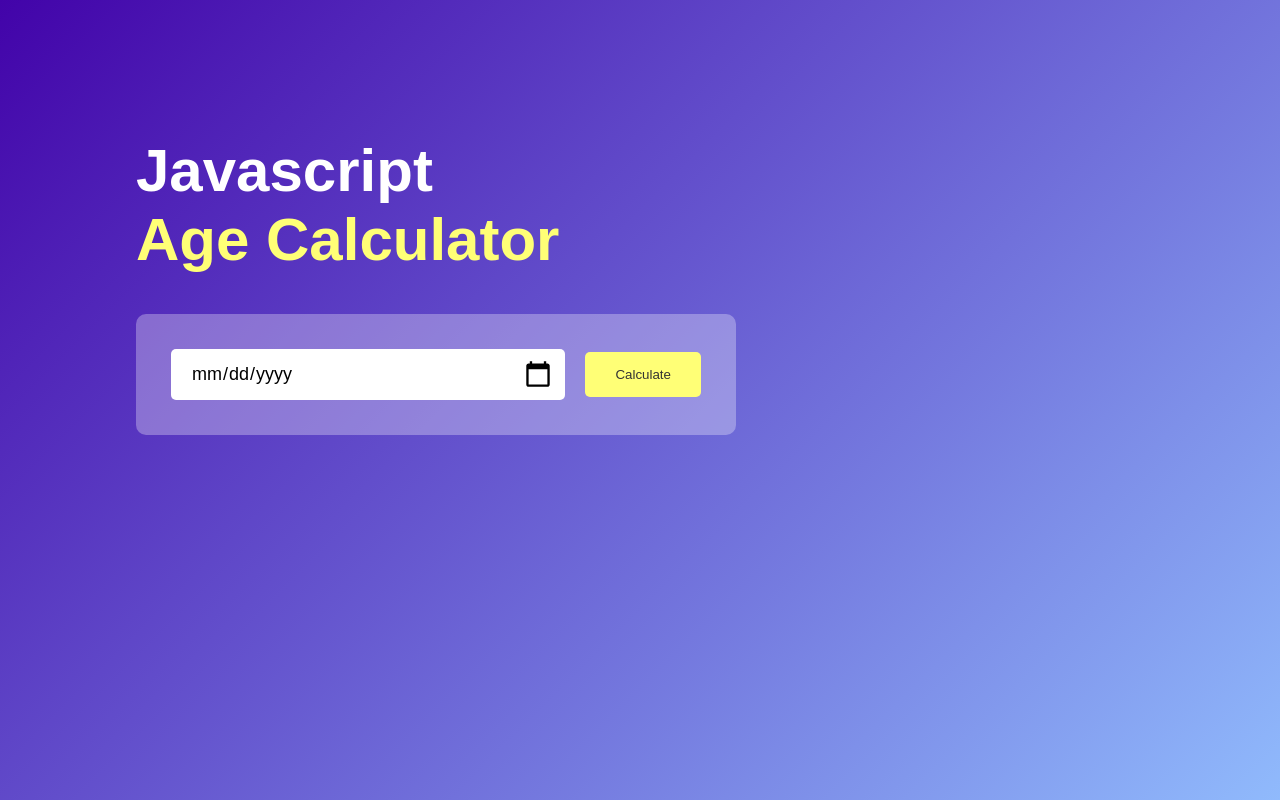
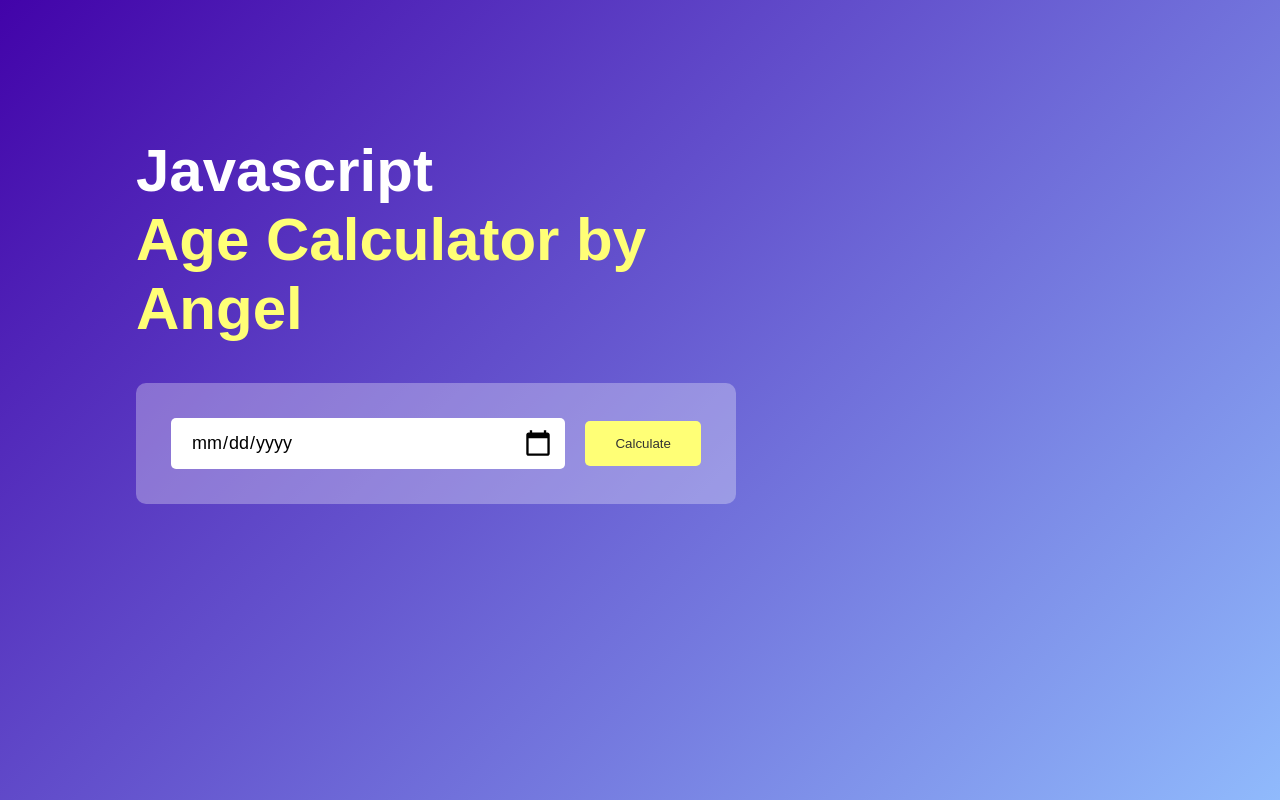
Before and after one commit to AngelMaile/Age-Calculator, a plain HTML site: page index.html in a window 1280 px wide. Drawn offline with Linux system fonts and the light colour scheme.

Commit message:
add author

```diff
--- a/index.html
+++ b/index.html
@@ -9,7 +9,7 @@
 <body>
 <div class="container">
     <div class="calculator">
-        <h1>Javascript<br><span>Age Calculator</span></h1>
+        <h1>Javascript<br><span>Age Calculator by Angel</span></h1>
         <div class="input-box">
             <input type="date" id="date">
             <button onclick="calculateAge()">Calculate</button>
```
